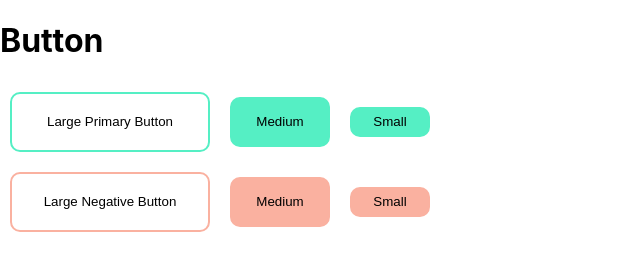
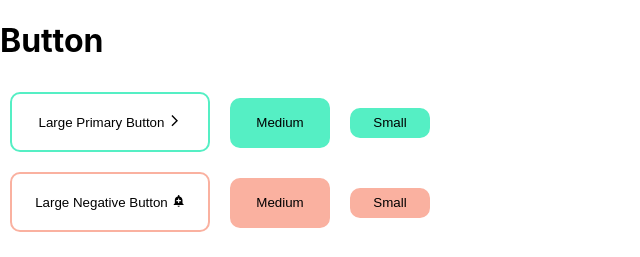
Before and after one commit to UkTheBlood/modal-page, a React (Create React App) app: page / in a window 1280 px wide. Shown: the top 257 px of the page, without its empty margins (0-640 px from the left). Built offline with nearby package versions, Linux system fonts and the light colour scheme.

Commit message:
feat: react-icons

```diff
--- a/src/App.js
+++ b/src/App.js
@@ -4,6 +4,7 @@ import Select from './components/Select';
 import Modal from './components/Modal';
 import Input from './components/Input';
 import Button from './components/Button';
+import { MdArrowForwardIos, MdAddAlert } from 'react-icons/md'
 
 const largePrimary = () => {
   alert('버튼을 만들어보세요')
@@ -17,18 +18,19 @@ function App() {
     <>
       <div>
         <h1>Button</h1>
-        <Button click={largePrimary} wd={"200px"} hg={"60px"} bor="2px solid rgb(85, 239, 196)" bgColor="white">Large Primary Button</Button>
+        <Button click={largePrimary} wd={"200px"} hg={"60px"} bor="2px solid rgb(85, 239, 196)" bgColor="white">Large Primary Button {<MdArrowForwardIos />}</Button>
         <Button wd={"100px"} hg={"50px"} bor="2px solid rgb(85, 239, 196)" bgColor="rgb(85, 239, 196)">Medium</Button>
         <Button wd={"80px"} hg={"30px"} bor="2px solid rgb(85, 239, 196)" bgColor="rgb(85, 239, 196)">Small</Button>
       </div>
       <div>
-        <Button click={largeNegative} wd={"200px"} hg={"60px"} bor="2px solid rgb(250, 177, 160)" bgColor="white">Large Negative Button</Button>
+        <Button click={largeNegative} wd={"200px"} hg={"60px"} bor="2px solid rgb(250, 177, 160)" bgColor="white">Large Negative Button {<MdAddAlert />}</Button>
         <Button wd={"100px"} hg={"50px"} bor="2px solid rgb(250, 177, 160)" bgColor="rgb(250, 177, 160)">Medium</Button>
         <Button wd={"80px"} hg={"30px"} bor="2px solid rgb(250, 177, 160)" bgColor="rgb(250, 177, 160)">Small</Button>
       </div>
       <Input />
       <Modal />
       <Select />
+
     </>
   );
 }
```
